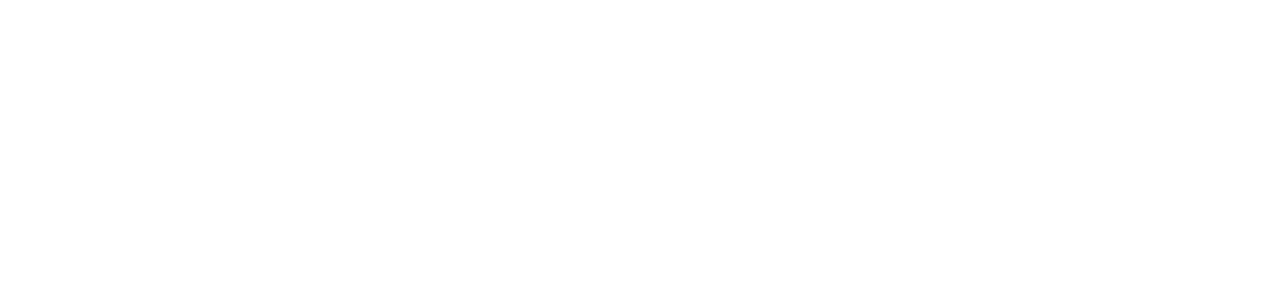
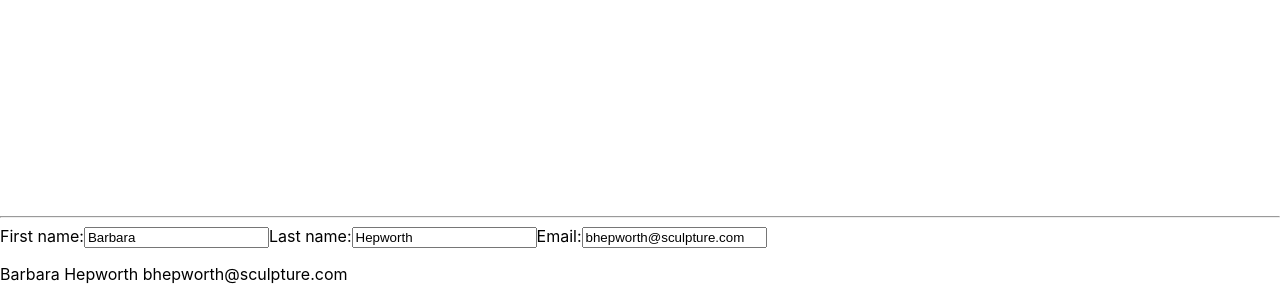
Before and after one commit to CaioNishijo/react-lab, a React (Create React App) app: page /semana-4 in a window 1280 px wide. Shown: the part 1302-1602 px from the top of the page. Before the commit the page ends 1510 px from the top, so only its background shows below. Built offline with nearby package versions, Linux system fonts and the light colour scheme.

Commit message:
terminando o forms 2

```diff
--- /dev/null
+++ b/src/paginas/Forms2.js
@@ -0,0 +1,50 @@
+import { useState } from 'react'
+
+export default function Forms2(){
+    const [person, setPerson] = useState({
+        firstName: 'Barbara',
+        lastName: 'Hepworth',
+        email: 'bhepworth@sculpture.com'
+    })
+
+    function handleFirstNameChange(e){
+        person.firstName = e.target.value
+    }
+
+    function handleLastNameChange(e){
+        person.lastName = e.target.value
+    }
+
+    function handleEmailChange(e){
+        person.email = e.target.value
+    }
+
+    return(
+        <>
+            <label>
+                First name:
+                <input
+                    value={person.firstName}
+                    onChange={handleFirstNameChange}
+                />
+            </label>
+            <label>
+                Last name:
+                <input
+                    value={person.lastName}
+                    onChange={handleLastNameChange}
+                />
+            </label>
+            <label>
+                Email:
+                <input
+                    value={person.email}
+                    onChange={handleEmailChange}
+                />
+            </label>
+            <p>
+                {person.firstName}{' '}{person.lastName}{' '}{person.email}
+            </p>
+        </>
+    )
+}
--- a/src/paginas/Semana4.js
+++ b/src/paginas/Semana4.js
@@ -4,6 +4,7 @@
 import Counter from "./Contador"
 import Forms from "./Forms"
 import MovingDot from "./MovingDot"
+import Forms2 from "./Forms2"
 
 export default function Semana4(){
     return <>
@@ -18,5 +19,7 @@
         <Forms></Forms>
         <hr></hr>
         <MovingDot></MovingDot>
+        <hr></hr>
+        <Forms2></Forms2>
     </>
 }
```
